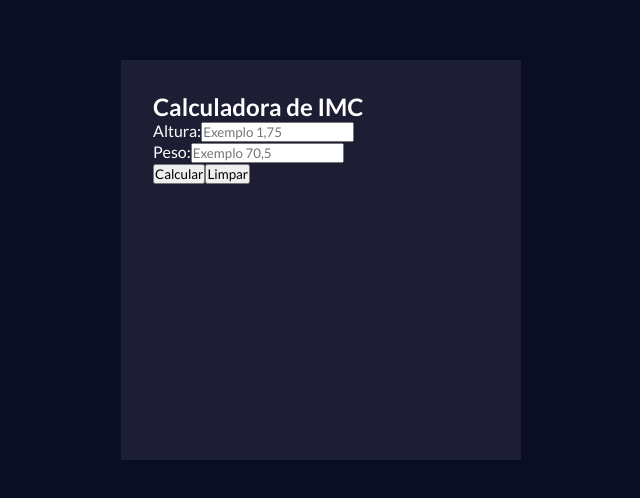
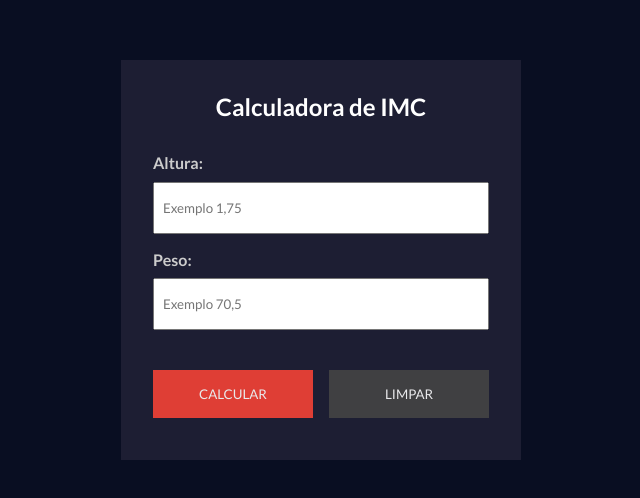
Before and after one commit to gio98sp/calculadora_imc_reactjs, a React (Vite) app: page / in a window 1280 px wide. Shown: the part 140-638 px from the top of the page, without its empty margins (319-959 px from the left). Built offline with nearby package versions, Linux system fonts and the light colour scheme.

Commit message:
create button component and styles

```diff
--- /dev/null
+++ b/src/components/Button.css
@@ -0,0 +1,18 @@
+button {
+  text-transform: uppercase;
+  padding: 1rem 1.5rem;
+  background-color: #f44236;
+  border: none;
+  color: #fff;
+  cursor: pointer;
+  opacity: .9;
+  flex: 1;
+}
+
+button:hover {
+  opacity: 1;
+}
+
+#clear-btn {
+  background-color: #444;
+}
--- /dev/null
+++ b/src/components/Button.jsx
@@ -0,0 +1,8 @@
+/* eslint-disable react/prop-types */
+import './Button.css'
+
+export const Button = ({id, text}) => {
+  return (
+    <button id={id}>{text}</button>
+  )
+}
--- a/src/components/ImcCalc.css
+++ b/src/components/ImcCalc.css
@@ -0,0 +1,34 @@
+#calc-container h2 {
+  text-align: center;
+  margin-bottom: 2rem;
+}
+
+.form-inputs {
+  display: flex;
+  flex-direction: column;
+  justify-content: space-between;
+}
+
+.form-control {
+  display: flex;
+  flex-direction: column;
+  flex: 1;
+  margin-bottom: 1rem;
+}
+
+.form-control label {
+  font-weight: bold;
+  margin-bottom: 0.6rem;
+  color: #ccc;
+}
+
+.form-control input {
+  padding: 1rem .5rem;
+}
+
+.action-control {
+  display: flex;
+  justify-content: space-between;
+  gap: 1rem;
+  margin-top: 1.5rem;
+}
--- a/src/components/ImcCalc.jsx
+++ b/src/components/ImcCalc.jsx
@@ -1,3 +1,4 @@
+import { Button } from './Button';
 import './ImcCalc.css';
 
 export const ImcCalc = () => {
@@ -16,8 +17,8 @@
           </div>
         </div>
         <div className="action-control">
-          <button>Calcular</button>
-          <button>Limpar</button>
+          <Button id="calc-btn" text='calcular' />
+          <Button id="clear-btn" text='Limpar' />
         </div>
       </form>
     </div>
```
Also changed, not shown: src/data/data.js (added, +42 -0 lines).
